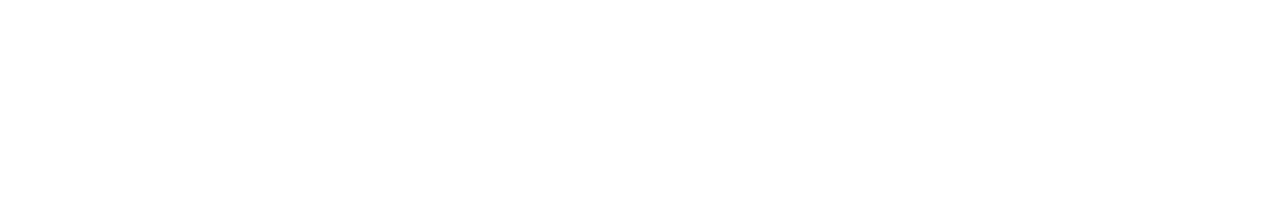
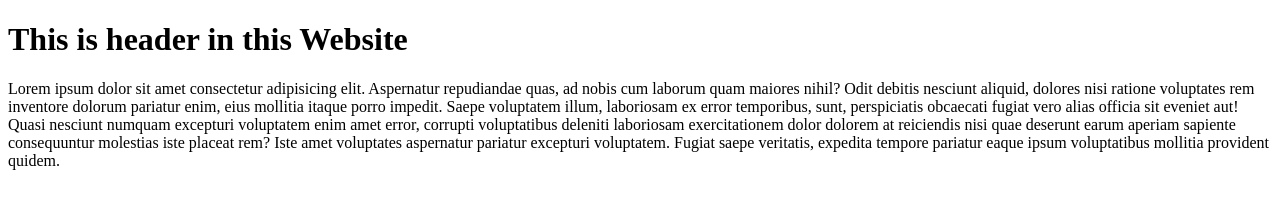
Before and after one commit to rakibulislamrabby/my-first-repo, a plain HTML site: page index.html in a window 1280 px wide. Drawn offline with Linux system fonts and the light colour scheme.

Commit message:
Header change

```diff
--- a/index.html
+++ b/index.html
@@ -7,6 +7,7 @@
     <title>my first repo</title>
 </head>
 <body>
-
+    <h1>This is header in this Website</h1>
+    <p>Lorem ipsum dolor sit amet consectetur adipisicing elit. Aspernatur repudiandae quas, ad nobis cum laborum quam maiores nihil? Odit debitis nesciunt aliquid, dolores nisi ratione voluptates rem inventore dolorum pariatur enim, eius mollitia itaque porro impedit. Saepe voluptatem illum, laboriosam ex error temporibus, sunt, perspiciatis obcaecati fugiat vero alias officia sit eveniet aut! Quasi nesciunt numquam excepturi voluptatem enim amet error, corrupti voluptatibus deleniti laboriosam exercitationem dolor dolorem at reiciendis nisi quae deserunt earum aperiam sapiente consequuntur molestias iste placeat rem? Iste amet voluptates aspernatur pariatur excepturi voluptatem. Fugiat saepe veritatis, expedita tempore pariatur eaque ipsum voluptatibus mollitia provident quidem.</p>
 </body>
 </html>
```
